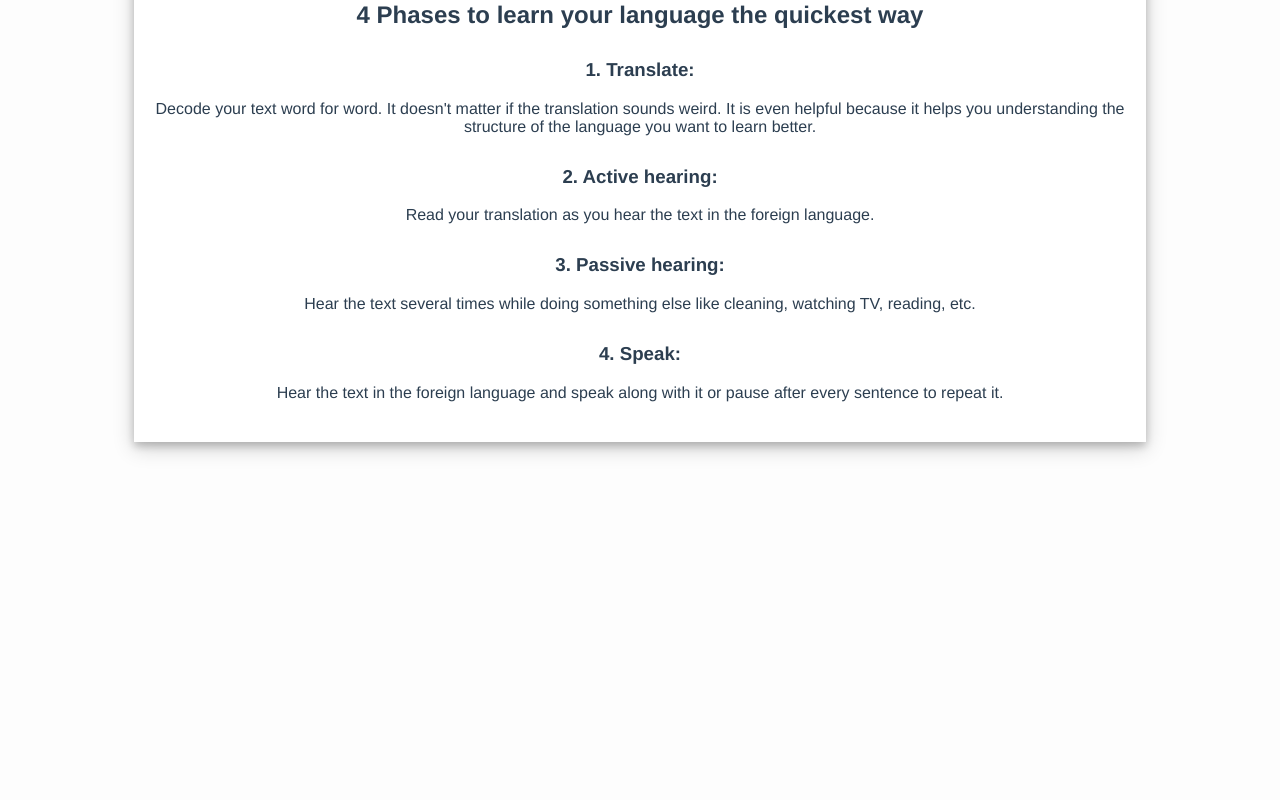
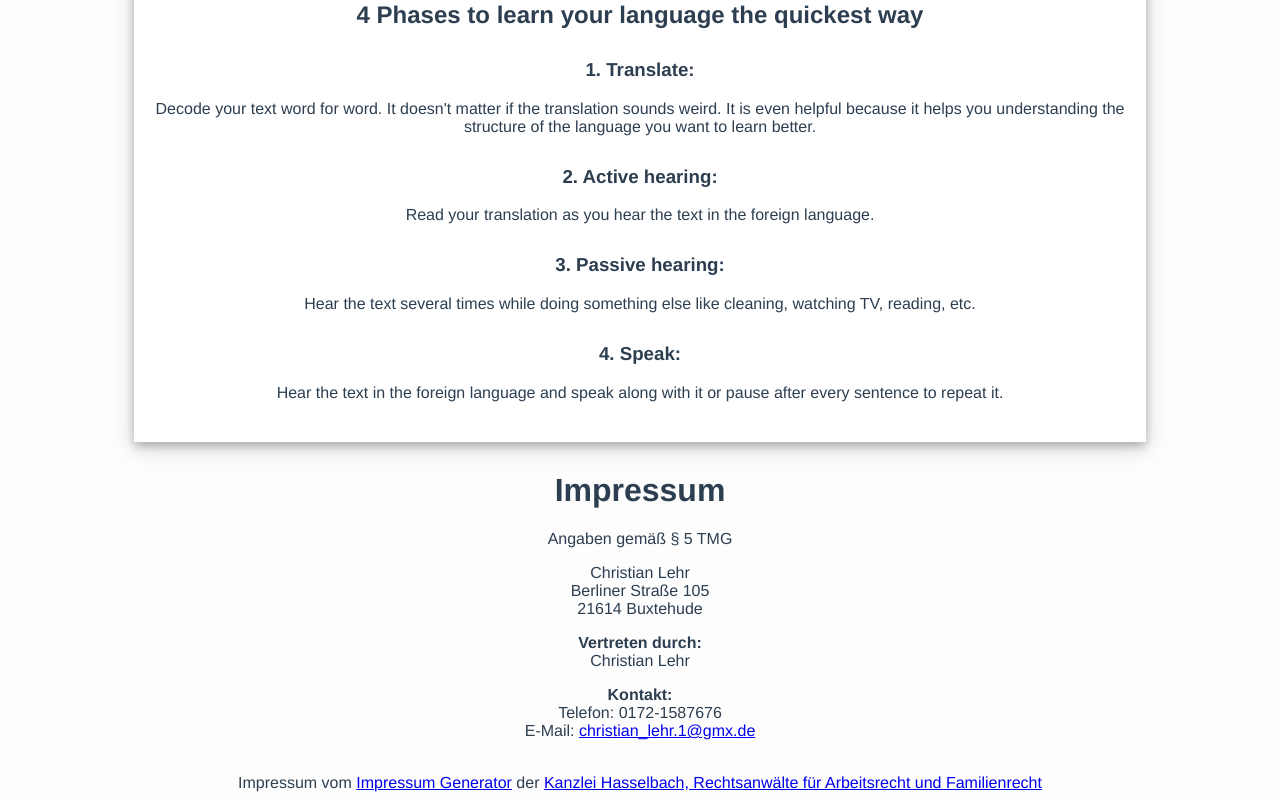
Before and after one commit to clehr/translatable, a Vue app: page / in a window 1280 px wide. Shown: the part 375-1175 px from the top of the page. Before the commit the page ends 847 px from the top, so only its background shows below. Built offline with nearby package versions, Linux system fonts and the light colour scheme; what vuesax would draw is missing.

Commit message:
add Impressum

```diff
--- a/src/App.vue
+++ b/src/App.vue
@@ -7,6 +7,7 @@
         <Translator class="margin-bottom margin-top"/>
         <hr>
         <Phases class="margin-bottom margin-top"/>
+        <Impressum/>
     </div>
 </template>
 
@@ -16,10 +17,12 @@
     import Heading from "./components/Heading";
     import Phases from "./components/Phases";
     import PDFExport from "./components/PDFExport";
+    import Impressum from "./components/Impressum";
 
     export default {
         name: 'app',
         components: {
+            Impressum,
             PDFExport,
             Phases,
             Heading,
--- /dev/null
+++ b/src/components/Impressum.vue
@@ -0,0 +1,29 @@
+<template>
+    <div class="shorten">
+        <div class='impressum'><h1>Impressum</h1><p>Angaben gemäß § 5 TMG</p><p>Christian Lehr <br>
+            Berliner Straße 105<br>
+            21614 Buxtehude <br>
+        </p><p> <strong>Vertreten durch: </strong><br>
+            Christian Lehr<br>
+        </p><p><strong>Kontakt:</strong> <br>
+            Telefon: 0172-1587676<br>
+            E-Mail: <a href='mailto:christian_lehr.1@gmx.de'>christian_lehr.1@gmx.de</a><br></p><br>
+            Impressum vom <a href="https://www.impressum-generator.de">Impressum Generator</a> der <a href="https://www.kanzlei-hasselbach.de/">Kanzlei Hasselbach, Rechtsanwälte für Arbeitsrecht und Familienrecht</a>
+        </div>
+
+    </div>
+</template>
+
+<script>
+    export default {
+        name: 'Impressum',
+    }
+</script>
+
+<!-- Add "scoped" attribute to limit CSS to this component only -->
+<style scoped>
+    .shorten {
+        margin-left: 10%;
+        margin-right: 10%;
+    }
+</style>
```
